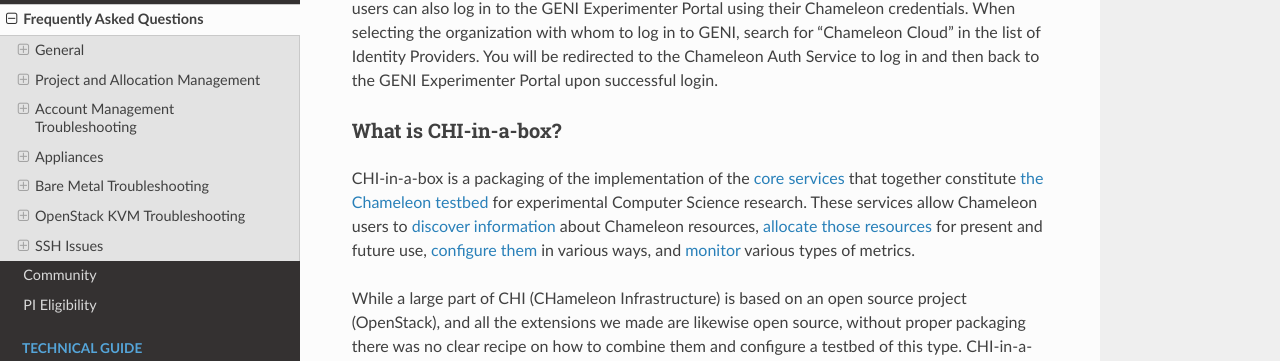
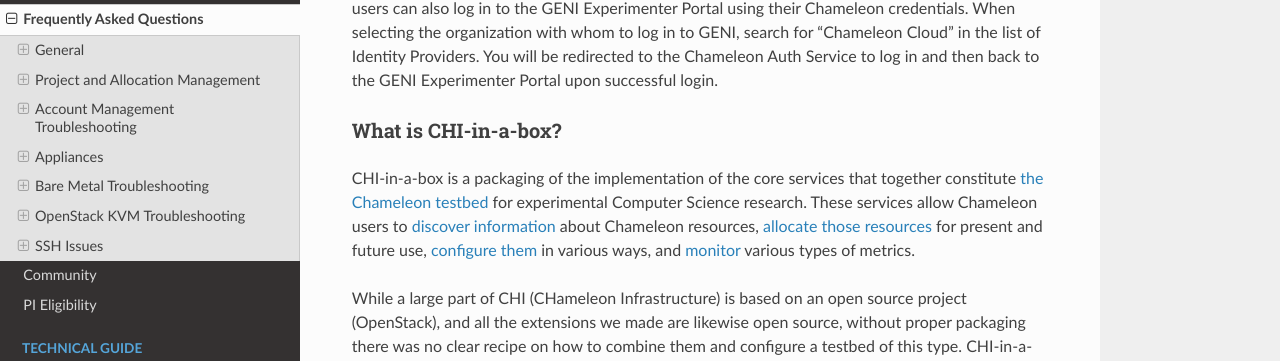
Before and after one commit to ChameleonCloud/docs, a Sphinx documentation site: the page built from source/getting-started/faq.rst, in a window 1280 px wide and 900 px high, scrolled down 2485 px. Shown: the part 89-450 px from the top of the window. Built offline with Sphinx 7.4.7 and the Read the Docs theme 2.0.0, drawn with Linux system fonts in a browser that asks for light colours; part of the change alters nothing that is shown.

Commit message:
Update faq.rst

```diff
--- a/source/getting-started/faq.rst
+++ b/source/getting-started/faq.rst
@@ -152,7 +152,7 @@ Chameleon supports identity federation with GENI designed to give GENI users imm
 What is CHI-in-a-box?
 _________________________________________________
 
-CHI-in-a-box is a packaging of the implementation of the `core services <https://chameleoncloud.readthedocs.io/en/latest/technical/index.html>`_ that together constitute `the Chameleon testbed <https://chi.uc.chameleoncloud.org>`_ for experimental Computer Science research. These services allow Chameleon users to `discover information <https://chameleoncloud.readthedocs.io/en/latest/technical/discovery.html>`_ about Chameleon resources, `allocate those resources <https://chameleoncloud.readthedocs.io/en/latest/technical/reservations.html>`_ for present and future use, `configure them <https://chameleoncloud.readthedocs.io/en/latest/technical/baremetal.html>`_ in various ways, and `monitor <https://chameleoncloud.readthedocs.io/en/latest/technical/metrics.html>`_ various types of metrics.
+CHI-in-a-box is a packaging of the implementation of the core services that together constitute `the Chameleon testbed <https://chi.uc.chameleoncloud.org>`_ for experimental Computer Science research. These services allow Chameleon users to `discover information <https://chameleoncloud.readthedocs.io/en/latest/technical/discovery.html>`_ about Chameleon resources, `allocate those resources <https://chameleoncloud.readthedocs.io/en/latest/technical/reservations.html>`_ for present and future use, `configure them <https://chameleoncloud.readthedocs.io/en/latest/technical/baremetal.html>`_ in various ways, and `monitor <https://chameleoncloud.readthedocs.io/en/latest/technical/metrics.html>`_ various types of metrics.
 
 While a large part of CHI (CHameleon Infrastructure) is based on an open source project (OpenStack), and all the extensions we made are likewise open source, without proper packaging there was no clear recipe on how to combine them and configure a testbed of this type. CHI-in-a-box is composed of the following three components: (a) open source dependencies supported by external projects (e.g., `OpenStack <https://www.openstack.org>`_ and `Grid’5000 <https://www.grid5000.fr>`_), (b) open source extensions made by the Chameleon team, both ones that are scheduled to be integrated into the original project (but have not been yet) and ones that are specific to the testbed, and (c) new code written by the team released under the Apache License 2.0.
 
```
